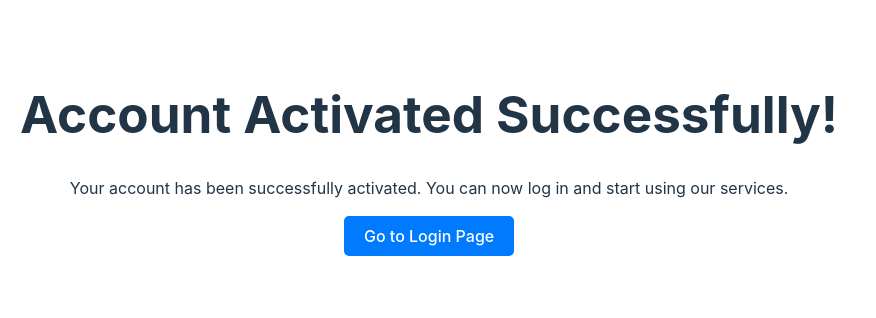
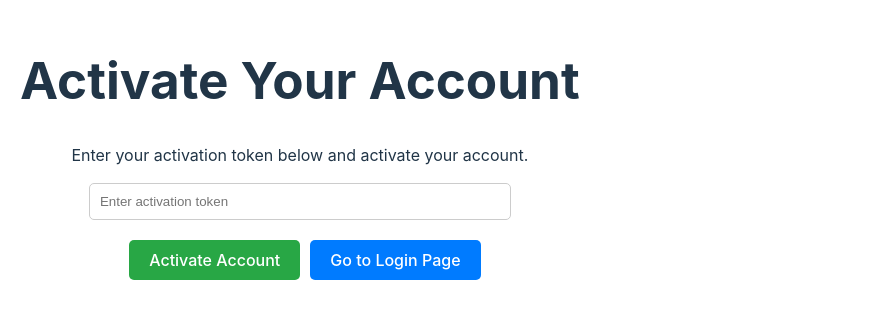
Before and after one commit to karmazinoleh/hackEmotion-hackathon, a React (Vite) app in the folder my-app/my-ap/: page /activate-account in a window 1280 px wide. Shown: the part 246-564 px from the top of the page, without its empty margins (0-876 px from the left). Built offline with nearby package versions, Linux system fonts and the light colour scheme.

Commit message:
Activate account page

```diff
--- a/my-app/my-ap/src/components/ActivateAccountPage.tsx
+++ b/my-app/my-ap/src/components/ActivateAccountPage.tsx
@@ -1,19 +1,70 @@
-import React from 'react';
-import { useNavigate } from 'react-router-dom';
+import React, { useState } from 'react';
+import { useNavigate, useSearchParams } from 'react-router-dom';
+import axios from 'axios';
 
 const ActivateAccountPage: React.FC = () => {
     const navigate = useNavigate();
+    const [searchParams] = useSearchParams();
+    const [token, setToken] = useState(searchParams.get('token') || '');
+    const [message, setMessage] = useState('');
 
-    const loginRedirect = () => {
-        navigate('/login');
+    const handleTokenChange = (e: React.ChangeEvent<HTMLInputElement>) => {
+        setToken(e.target.value);
+    };
+
+    const activateAccount = async () => {
+        if (!token) {
+            setMessage('Please enter a valid activation token.');
+            return;
+        }
+
+        try {
+            await axios.get(`http://localhost:8088/auth/activate-account?token=${token}`);
+            setMessage('Account activated successfully! Redirecting to login...');
+            setTimeout(() => navigate('/login'), 3000);
+        } catch (error) {
+            setMessage('Failed to activate account. Please try again.');
+        }
     };
 
     return (
         <div style={{ textAlign: 'center', padding: '20px' }}>
-            <h1>Account Activated Successfully!</h1>
-            <p>Your account has been successfully activated. You can now log in and start using our services.</p>
+            <h1>Activate Your Account</h1>
+            <p>Enter your activation token below and activate your account.</p>
+
+            <input
+                type="text"
+                value={token}
+                onChange={handleTokenChange}
+                placeholder="Enter activation token"
+                style={{
+                    padding: '10px',
+                    width: '80%',
+                    maxWidth: '400px',
+                    marginBottom: '10px',
+                    border: '1px solid #ccc',
+                    borderRadius: '5px'
+                }}
+            />
+            <br />
+
             <button
-                onClick={loginRedirect}
+                onClick={activateAccount}
+                style={{
+                    padding: '10px 20px',
+                    backgroundColor: '#28a745',
+                    color: 'white',
+                    border: 'none',
+                    borderRadius: '5px',
+                    cursor: 'pointer',
+                    margin: '10px'
+                }}
+            >
+                Activate Account
+            </button>
+
+            <button
+                onClick={() => navigate('/login')}
                 style={{
                     padding: '10px 20px',
                     backgroundColor: '#007bff',
@@ -25,6 +76,8 @@ const ActivateAccountPage: React.FC = () => {
             >
                 Go to Login Page
             </button>
+
+            {message && <p style={{ marginTop: '20px', color: 'red' }}>{message}</p>}
         </div>
     );
 };
```
Also changed, not shown: 4 other files (tests, documents, lock files or other folders).
